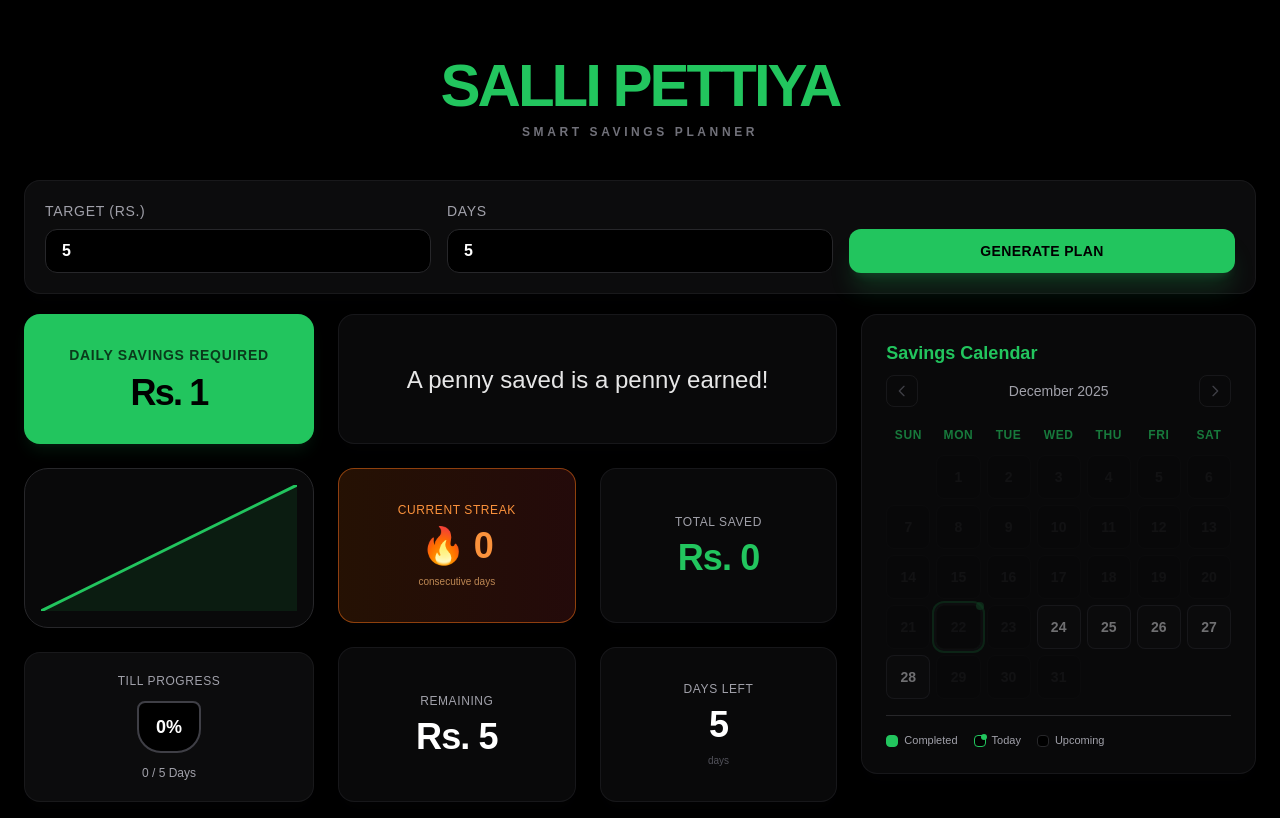
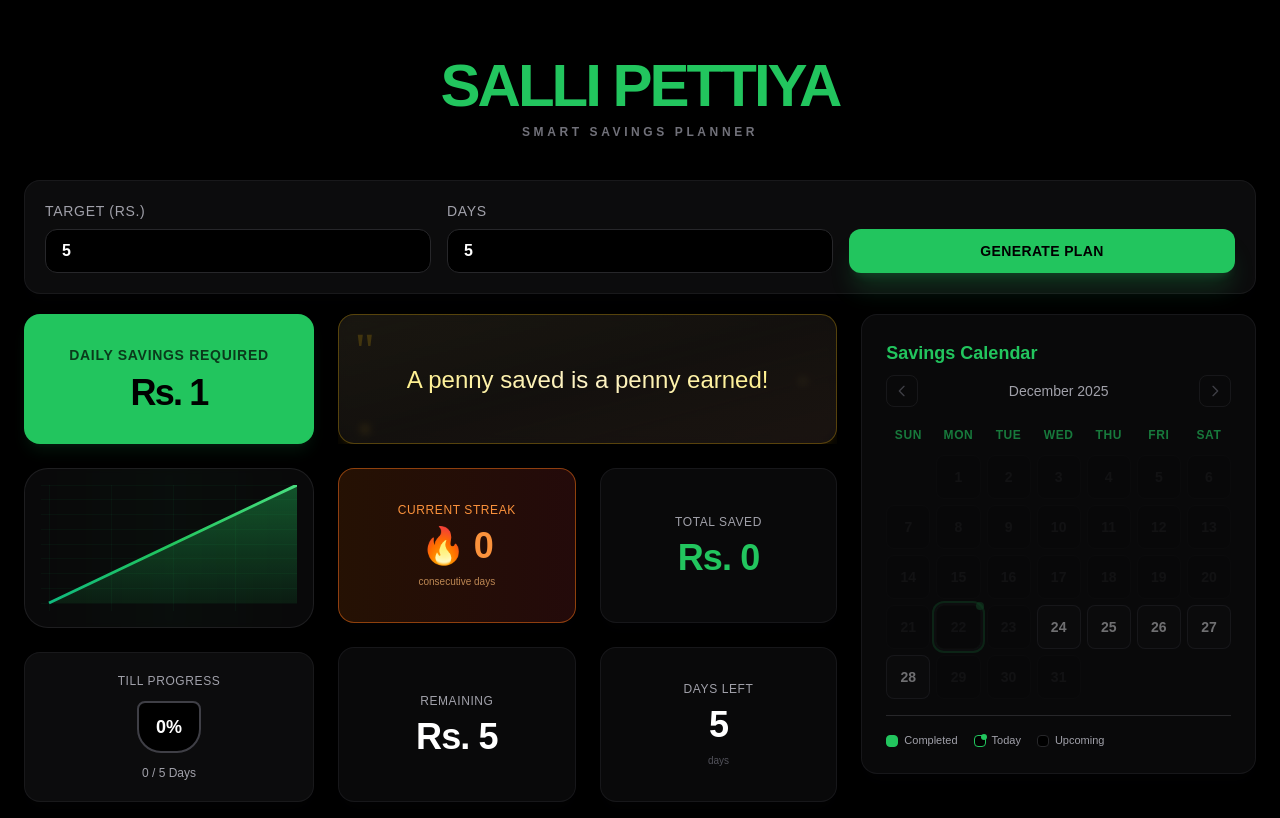
Before and after one commit to adeshasur/salli-pettiya, a Next.js app: page / in a window 1280 px wide. Both pictures are taken after typing "5", "5" into the empty fields and a click on the button "GENERATE PLAN". Built offline with nearby package versions, Linux system fonts and the light colour scheme.

Commit message:
Update Quote Card

```diff
--- a/app/page.tsx
+++ b/app/page.tsx
@@ -168,8 +168,22 @@ export default function Home() {
           {/* Middle Column (5 cols) */}
           <div className="lg:col-span-5 flex flex-col gap-6">
             {/* Row 1: Quote */}
-            <div className="bg-zinc-900/40 p-5 rounded-2xl border border-zinc-800/50 shadow-lg shadow-zinc-900/10 flex items-center justify-center h-[130px] hover:bg-zinc-900/50 transition-colors duration-200">
-              <p className="text-2xl font-normal text-center opacity-90 px-4 leading-relaxed">
+            <div className="relative group overflow-hidden">
+              {/* Animated gradient background */}
+              <div className="absolute inset-0 bg-gradient-to-br from-yellow-500/20 via-amber-500/10 to-orange-500/20 rounded-2xl opacity-60 group-hover:opacity-100 transition-opacity duration-500" />
+
+              {/* Floating sparkles */}
+              <div className="absolute top-2 right-4 w-2 h-2 bg-yellow-400 rounded-full animate-ping opacity-75" />
+              <div className="absolute bottom-3 left-6 w-1.5 h-1.5 bg-amber-400 rounded-full animate-pulse opacity-60" />
+              <div className="absolute top-1/2 right-8 w-1 h-1 bg-yellow-300 rounded-full animate-pulse opacity-70" style={{ animationDelay: '0.5s' }} />
+
+              {/* Main card */}
+              <div className="relative bg-gradient-to-br from-zinc-900/60 via-zinc-900/50 to-zinc-900/60 p-5 rounded-2xl border border-yellow-500/30 shadow-lg shadow-yellow-500/10 flex items-center justify-center h-[130px] hover:border-yellow-400/50 hover:shadow-xl hover:shadow-yellow-500/20 transition-all duration-500 backdrop-blur-sm group-hover:scale-[1.01]">
+                {/* Quote icon */}
+                <div className="absolute top-3 left-4 text-yellow-500/20 text-5xl font-serif leading-none select-none">"</div>
+
+                {/* Quote text with animation */}
+                <p className="relative text-2xl font-normal text-center text-transparent bg-clip-text bg-gradient-to-r from-yellow-200 via-amber-100 to-yellow-200 px-4 leading-relaxed animate-in fade-in slide-in-from-bottom-3 duration-1000 group-hover:from-yellow-100 group-hover:via-amber-50 group-hover:to-yellow-100 transition-all">
                   {(() => {
                     const quotes = [
                       "Every rupee saved is a rupee earned!",
@@ -187,6 +201,7 @@ export default function Home() {
                     return quotes[dayOfYear % quotes.length];
                   })()}
                 </p>
+              </div>
             </div>
 
             {/* Row 2: Summary Cards Grid - 2x2 */}
--- a/components/SavingsChart.jsx
+++ b/components/SavingsChart.jsx
@@ -25,32 +25,151 @@ ChartJS.register(
 
 export default function SavingsChart({ days, amount }) {
     const data = {
-        labels: Array.from({ length: days || 0 }, (_, i) => `${i + 1}`),
+        labels: Array.from({ length: days || 0 }, (_, i) => `Day ${i + 1}`),
         datasets: [{
             label: 'Savings Progress',
             data: Array.from({ length: days || 0 }, (_, i) => (amount / days) * (i + 1)),
             fill: true,
-            backgroundColor: 'rgba(34, 197, 94, 0.1)',
-            borderColor: '#22c55e',
+            backgroundColor: (context) => {
+                const ctx = context.chart.ctx;
+                const gradient = ctx.createLinearGradient(0, 0, 0, 160);
+                gradient.addColorStop(0, 'rgba(34, 197, 94, 0.4)');
+                gradient.addColorStop(0.5, 'rgba(34, 197, 94, 0.2)');
+                gradient.addColorStop(1, 'rgba(34, 197, 94, 0)');
+                return gradient;
+            },
+            borderColor: (context) => {
+                const ctx = context.chart.ctx;
+                const gradient = ctx.createLinearGradient(0, 0, context.chart.width, 0);
+                gradient.addColorStop(0, '#10b981');
+                gradient.addColorStop(0.5, '#22c55e');
+                gradient.addColorStop(1, '#4ade80');
+                return gradient;
+            },
             borderWidth: 3,
             tension: 0.4,
             pointRadius: 0,
+            pointHoverRadius: 8,
+            pointHoverBackgroundColor: '#22c55e',
+            pointHoverBorderColor: '#fff',
+            pointHoverBorderWidth: 3,
+            shadowOffsetX: 0,
+            shadowOffsetY: 4,
+            shadowBlur: 15,
+            shadowColor: 'rgba(34, 197, 94, 0.5)',
         }],
     };
 
     const options = {
         responsive: true,
         maintainAspectRatio: false,
-        plugins: { legend: { display: false } },
+        interaction: {
+            mode: 'index',
+            intersect: false,
+        },
+        animation: {
+            duration: 2500,
+            easing: 'easeInOutCubic',
+            delay: (context) => {
+                let delay = 0;
+                if (context.type === 'data' && context.mode === 'default') {
+                    delay = context.dataIndex * 25;
+                }
+                return delay;
+            },
+        },
+        animations: {
+            tension: {
+                duration: 1500,
+                easing: 'easeInOutQuad',
+                from: 0.2,
+                to: 0.4,
+                loop: false
+            },
+            y: {
+                duration: 2500,
+                easing: 'easeInOutCubic',
+                from: (ctx) => {
+                    if (ctx.type === 'data') {
+                        return ctx.chart.scales.y.getPixelForValue(0);
+                    }
+                }
+            },
+            borderWidth: {
+                duration: 1000,
+                easing: 'linear',
+                from: 2,
+                to: 3,
+                loop: false
+            }
+        },
+        plugins: {
+            legend: { display: false },
+            tooltip: {
+                enabled: true,
+                backgroundColor: 'rgba(0, 0, 0, 0.95)',
+                titleColor: '#22c55e',
+                titleFont: {
+                    size: 13,
+                    weight: 'bold'
+                },
+                bodyColor: '#fff',
+                bodyFont: {
+                    size: 14,
+                    weight: 'bold'
+                },
+                padding: 14,
+                borderColor: '#22c55e',
+                borderWidth: 2,
+                cornerRadius: 10,
+                displayColors: false,
+                callbacks: {
+                    title: (context) => context[0].label,
+                    label: (context) => `Rs. ${context.parsed.y.toLocaleString()}`
+                }
+            }
+        },
         scales: {
-            x: { display: false },
-            y: { display: false }
+            x: {
+                display: true,
+                grid: {
+                    display: true,
+                    color: 'rgba(34, 197, 94, 0.05)',
+                    lineWidth: 1,
+                },
+                ticks: {
+                    display: false
+                },
+                border: {
+                    display: false
+                }
+            },
+            y: {
+                display: true,
+                grid: {
+                    display: true,
+                    color: 'rgba(34, 197, 94, 0.05)',
+                    lineWidth: 1,
+                },
+                ticks: {
+                    display: false
+                },
+                border: {
+                    display: false
+                }
+            }
         }
     };
 
     return (
-        <div className="bg-zinc-900/40 p-4 rounded-[1.5rem] border border-zinc-800 h-[160px] backdrop-blur-sm">
-            <Line data={data} options={options} />
+        <div className="relative group">
+            {/* Animated glow effect */}
+            <div className="absolute inset-0 bg-gradient-to-r from-green-500/0 via-green-500/10 to-green-500/0 rounded-[1.5rem] opacity-0 group-hover:opacity-100 transition-opacity duration-500 animate-pulse" />
+
+            {/* Chart container */}
+            <div className="relative bg-zinc-900/40 p-4 rounded-[1.5rem] border border-zinc-800/70 h-[160px] backdrop-blur-sm hover:bg-zinc-900/50 transition-all duration-500 hover:border-green-500/40 hover:shadow-2xl hover:shadow-green-500/20 group-hover:scale-[1.01]">
+                <Line data={data} options={options} />
+            </div>
         </div>
     );
 }
```
Lines whose indentation alone changed are shown as unchanged.
